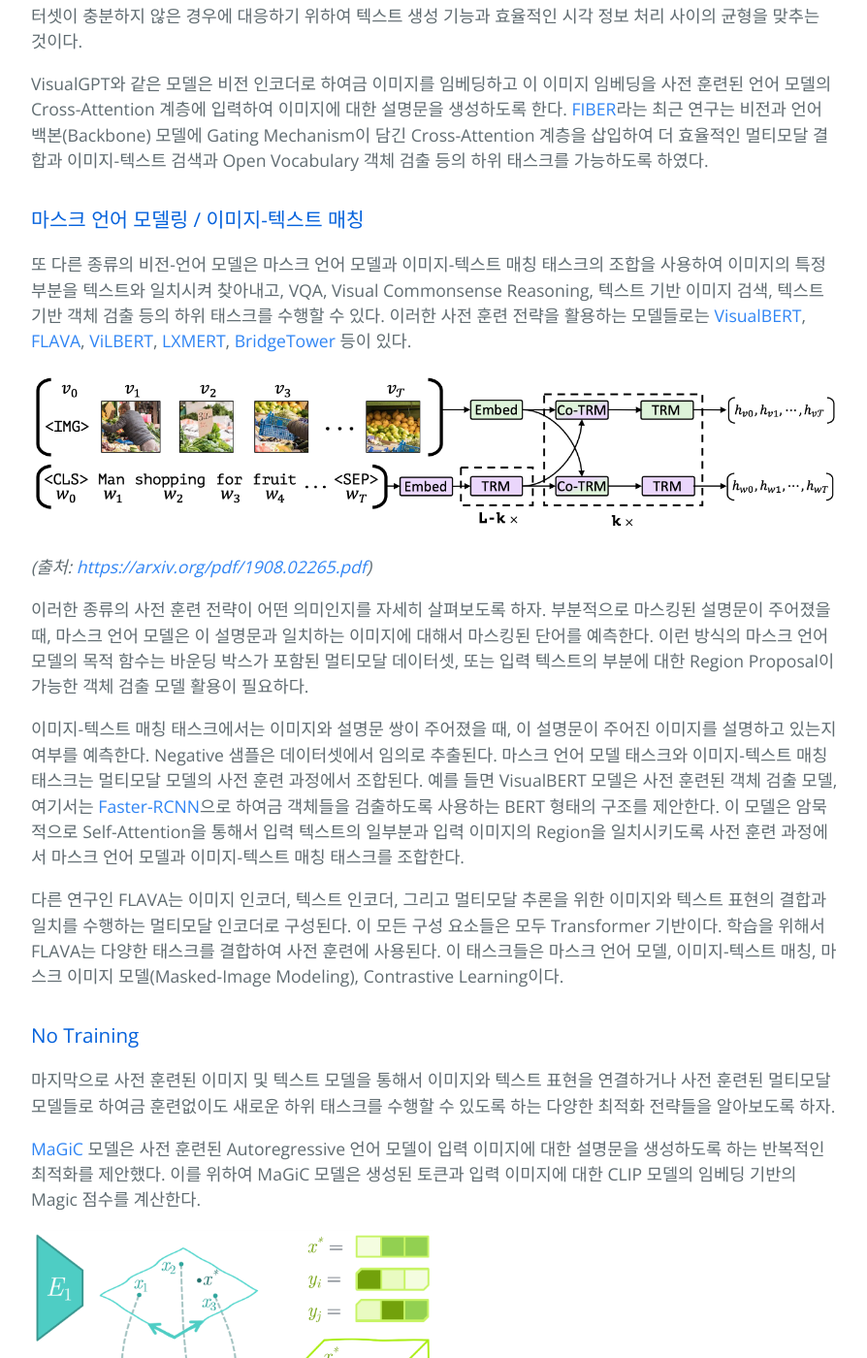
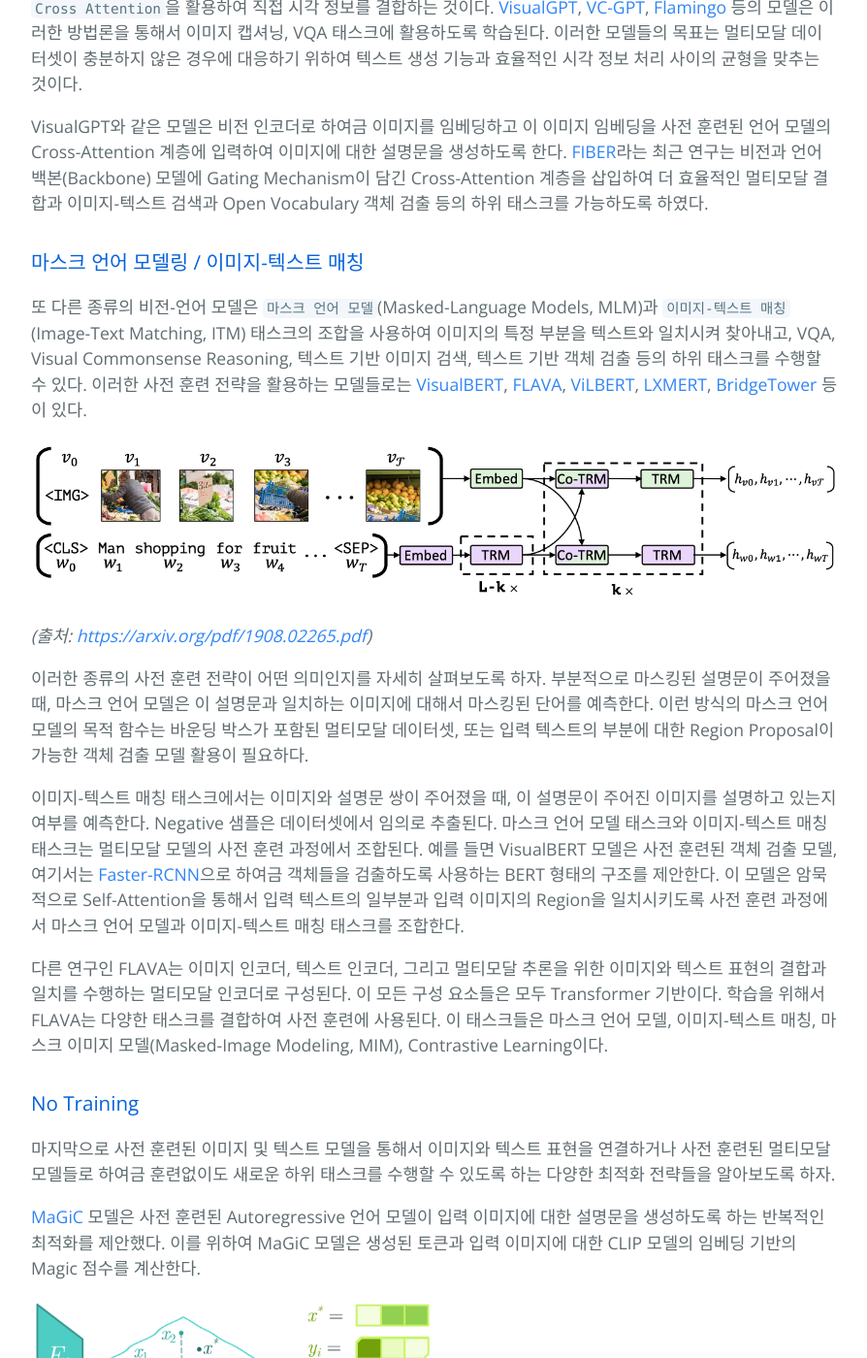
Before and after one commit to hcnoh/hcnoh.github.io, a Jekyll site: the page built from _posts/2024-01-03-vlm-01.md, in a window 1280 px wide and 1400 px high, scrolled down 5994 px. Shown: the whole window at 97% size, without its empty margins (192-1086 px from the left). Built offline with Jekyll 4.4.1, drawn with Linux system fonts in a browser that asks for light colours; comment, search, counter and statistics services are not loaded; some of the changed text lies outside the part shown.

Commit message:
vlm 오타 수정

```diff
--- a/_posts/2024-01-03-vlm-01.md
+++ b/_posts/2024-01-03-vlm-01.md
@@ -119,7 +121,7 @@
 VisualGPT와 같은 모델은 비전 인코더로 하여금 이미지를 임베딩하고 이 이미지 임베딩을 사전 훈련된 언어 모델의 Cross-Attention 계층에 입력하여 이미지에 대한 설명문을 생성하도록 한다. [FIBER](https://arxiv.org/abs/2206.07643)라는 최근 연구는 비전과 언어 백본(Backbone) 모델에 Gating Mechanism이 담긴 Cross-Attention 계층을 삽입하여 더 효율적인 멀티모달 결합과 이미지-텍스트 검색과 Open Vocabulary 객체 검출 등의 하위 태스크를 가능하도록 하였다.
 
 ### 마스크 언어 모델링 / 이미지-텍스트 매칭
-또 다른 종류의 비전-언어 모델은 마스크 언어 모델과 이미지-텍스트 매칭 태스크의 조합을 사용하여 이미지의 특정 부분을 텍스트와 일치시켜 찾아내고, VQA, Visual Commonsense Reasoning, 텍스트 기반 이미지 검색, 텍스트 기반 객체 검출 등의 하위 태스크를 수행할 수 있다. 이러한 사전 훈련 전략을 활용하는 모델들로는 [VisualBERT](https://arxiv.org/abs/1908.03557), [FLAVA](https://arxiv.org/abs/2112.04482), [ViLBERT](https://arxiv.org/abs/1908.02265), [LXMERT](https://arxiv.org/abs/1908.07490), [BridgeTower](https://arxiv.org/abs/2206.08657) 등이 있다.
+또 다른 종류의 비전-언어 모델은 `마스크 언어 모델`(Masked-Language Models, MLM)과 `이미지-텍스트 매칭`(Image-Text Matching, ITM) 태스크의 조합을 사용하여 이미지의 특정 부분을 텍스트와 일치시켜 찾아내고, VQA, Visual Commonsense Reasoning, 텍스트 기반 이미지 검색, 텍스트 기반 객체 검출 등의 하위 태스크를 수행할 수 있다. 이러한 사전 훈련 전략을 활용하는 모델들로는 [VisualBERT](https://arxiv.org/abs/1908.03557), [FLAVA](https://arxiv.org/abs/2112.04482), [ViLBERT](https://arxiv.org/abs/1908.02265), [LXMERT](https://arxiv.org/abs/1908.07490), [BridgeTower](https://arxiv.org/abs/2206.08657) 등이 있다.
 
 ![](assets/img/2024-01-03-vlm-01/vilbert.png)
 
@@ -129,7 +131,7 @@
 
 이미지-텍스트 매칭 태스크에서는 이미지와 설명문 쌍이 주어졌을 때, 이 설명문이 주어진 이미지를 설명하고 있는지 여부를 예측한다. Negative 샘플은 데이터셋에서 임의로 추출된다. 마스크 언어 모델 태스크와 이미지-텍스트 매칭 태스크는 멀티모달 모델의 사전 훈련 과정에서 조합된다. 예를 들면 VisualBERT 모델은 사전 훈련된 객체 검출 모델, 여기서는 [Faster-RCNN](https://arxiv.org/abs/1506.01497)으로 하여금 객체들을 검출하도록 사용하는 BERT 형태의 구조를 제안한다. 이 모델은 암묵적으로 Self-Attention을 통해서 입력 텍스트의 일부분과 입력 이미지의 Region을 일치시키도록 사전 훈련 과정에서 마스크 언어 모델과 이미지-텍스트 매칭 태스크를 조합한다.
 
-다른 연구인 FLAVA는 이미지 인코더, 텍스트 인코더, 그리고 멀티모달 추론을 위한 이미지와 텍스트 표현의 결합과 일치를 수행하는 멀티모달 인코더로 구성된다. 이 모든 구성 요소들은 모두 Transformer 기반이다. 학습을 위해서 FLAVA는 다양한 태스크를 결합하여 사전 훈련에 사용된다. 이 태스크들은 마스크 언어 모델, 이미지-텍스트 매칭, 마스크 이미지 모델(Masked-Image Modeling), Contrastive Learning이다.
+다른 연구인 FLAVA는 이미지 인코더, 텍스트 인코더, 그리고 멀티모달 추론을 위한 이미지와 텍스트 표현의 결합과 일치를 수행하는 멀티모달 인코더로 구성된다. 이 모든 구성 요소들은 모두 Transformer 기반이다. 학습을 위해서 FLAVA는 다양한 태스크를 결합하여 사전 훈련에 사용된다. 이 태스크들은 마스크 언어 모델, 이미지-텍스트 매칭, 마스크 이미지 모델(Masked-Image Modeling, MIM), Contrastive Learning이다.
 
 ### No Training
 마지막으로 사전 훈련된 이미지 및 텍스트 모델을 통해서 이미지와 텍스트 표현을 연결하거나 사전 훈련된 멀티모달 모델들로 하여금 훈련없이도 새로운 하위 태스크를 수행할 수 있도록 하는 다양한 최적화 전략들을 알아보도록 하자.
```
Also changed, not shown: other parts of _posts/2024-01-03-vlm-01.md (+6 -4 lines).
